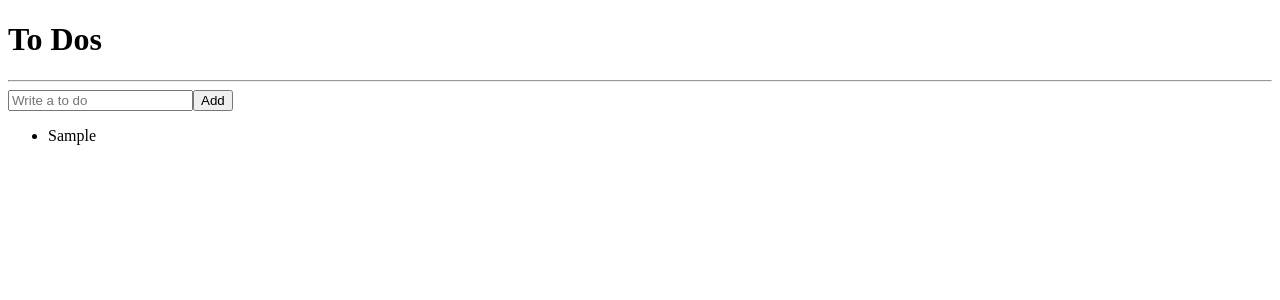
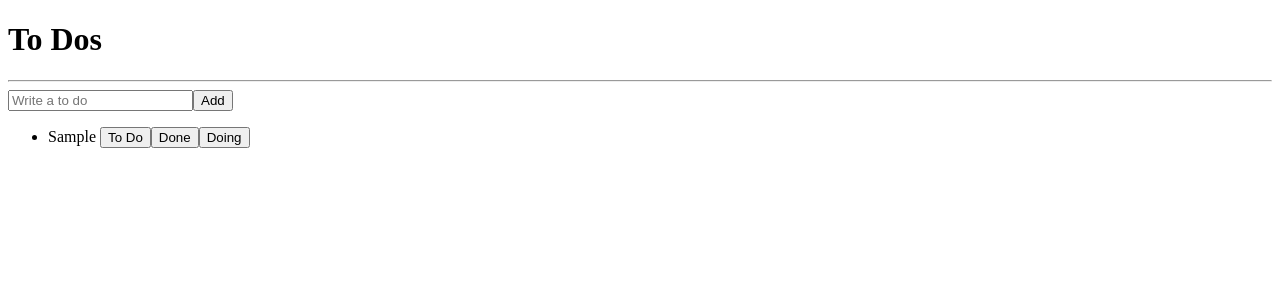
Before and after one commit to yuiseo/todo_list, a React (Create React App) app: page / in a window 1280 px wide. Both pictures are taken after typing "Sample" into the empty fields and a click on the button "Add". Shown: the top 300 px of the page. Built offline with nearby package versions, Linux system fonts and the light colour scheme.

Commit message:
refactoring

```diff
--- a/src/App.tsx
+++ b/src/App.tsx
@@ -1,5 +1,5 @@
 import { createGlobalStyle } from 'styled-components';
-import ToDoList from './ToDoList';
+import ToDoList from './components/ToDoList';
 
 
 const GlobalStyle=createGlobalStyle`
--- a/src/ToDoList.tsx
+++ /dev/null
@@ -1,57 +0,0 @@
-import React, { useEffect, useState } from 'react';
-import {useForm} from "react-hook-form";
-import { atom, useRecoilState, useRecoilValue, useSetRecoilState } from 'recoil';
-
-
-
-interface IForm {
-  toDo:string;
-}
-
-interface IToDo {
-  text:string;
-  id:number;
-  category:"TO_DO"|"DOING"|"DONE";
-}
-
-const toDoState = atom<IToDo[]>({
-  key:"toDo",
-  default: [],
-})
-
-function ToDoList(){
-  const [toDos,setToDos] = useRecoilState(toDoState);
-
-  const {
-    register,handleSubmit, setValue
-  }=useForm<IForm>()
-
-  const handleValid = ({toDo}:IForm)=>{
-
-    setToDos((oldToDos) => [{text:toDo,id:Date.now(),category:"TO_DO"} ,...oldToDos])
-    setValue("toDo","")
-  };
-
-  console.log(toDos);
-
-  return (
-  <div>
-    <h1>To Dos</h1>
-    <hr/>
-    <form onSubmit={handleSubmit(handleValid)}>
-      <input {...register("toDo", {
-        required: "Please write a To Do",
-        })}
-        placeholder='Write a to do'/>
-      <button>Add</button>
-    </form>
-    <ul>
-      {toDos.map((toDo) =>
-        <li key={toDo.id}>{toDo.text}</li>)}
-    </ul>
-  </div>
-  );
-}
-
-
-export default ToDoList;
--- /dev/null
+++ b/src/components/CreateToDo.tsx
@@ -0,0 +1,29 @@
+import {useForm} from "react-hook-form"
+import { useSetRecoilState } from 'recoil';
+import { toDoState } from './atoms';
+
+
+interface IForm {
+  toDo:string;
+}
+
+function CreateToDo(){
+  const setToDos = useSetRecoilState(toDoState);
+  const {register,handleSubmit,setValue} = useForm<IForm>();
+
+  const handleValid = ({toDo}:IForm)=>{
+    setToDos((oldToDos) => [{text:toDo,id:Date.now(),category:"TO_DO"} ,...oldToDos])
+    setValue("toDo","");
+  };
+  return (
+    <form onSubmit={handleSubmit(handleValid)}>
+    <input {...register("toDo", {
+      required: "Please write a To Do",
+      })}
+      placeholder='Write a to do'/>
+    <button>Add</button>
+  </form>
+  )
+}
+
+export default CreateToDo;
--- /dev/null
+++ b/src/components/ToDo.tsx
@@ -0,0 +1,13 @@
+import { IToDo } from './atoms';
+
+function ToDo({text}:IToDo){
+  return(
+  <li>
+    <span>{text} </span>
+    <button>To Do</button>
+    <button>Done</button>
+    <button>Doing</button>
+  </li>);
+}
+
+export default ToDo;
--- /dev/null
+++ b/src/components/ToDoList.tsx
@@ -0,0 +1,26 @@
+import { useRecoilState, useRecoilValue } from 'recoil';
+import { toDoState } from './atoms';
+import CreateToDo from './CreateToDo';
+import ToDo from './ToDo';
+
+
+function ToDoList(){
+
+  const toDos = useRecoilValue(toDoState);
+  console.log(toDos);
+
+  return (
+  <div>
+    <h1>To Dos</h1>
+    <hr/>
+    <CreateToDo />
+    <ul>
+      {toDos.map((toDo) => (<ToDo key={toDo.id} {...toDo} />)
+        )}
+    </ul>
+  </div>
+  );
+}
+
+
+export default ToDoList;
--- /dev/null
+++ b/src/components/atoms.tsx
@@ -0,0 +1,11 @@
+import { atom } from 'recoil';
+
+export interface IToDo {
+  text:string;
+  id?:number;
+  category:"TO_DO"|"DOING"|"DONE";
+}
+export const toDoState = atom<IToDo[]>({
+  key:"toDo",
+  default: [],
+})
```
